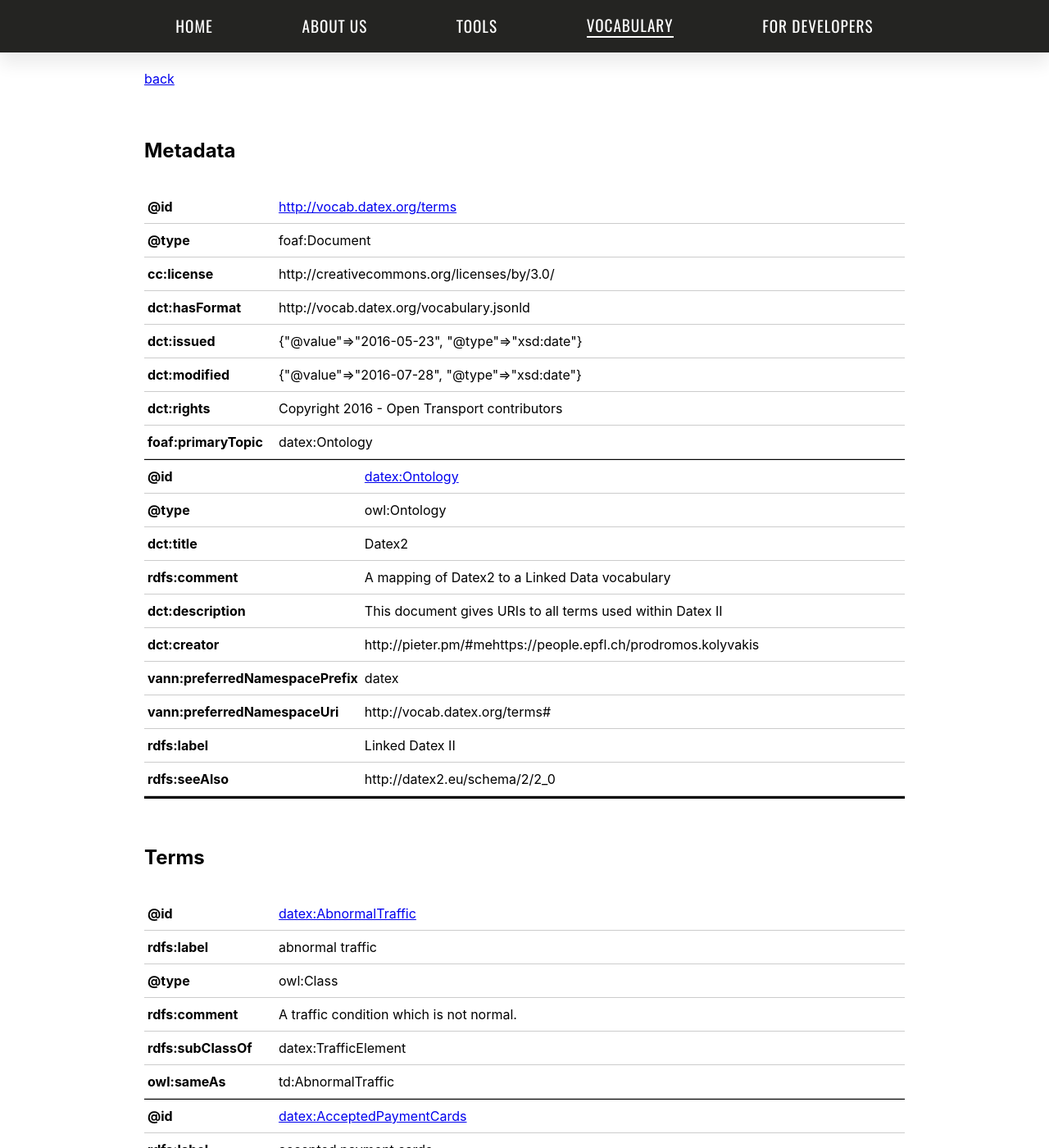
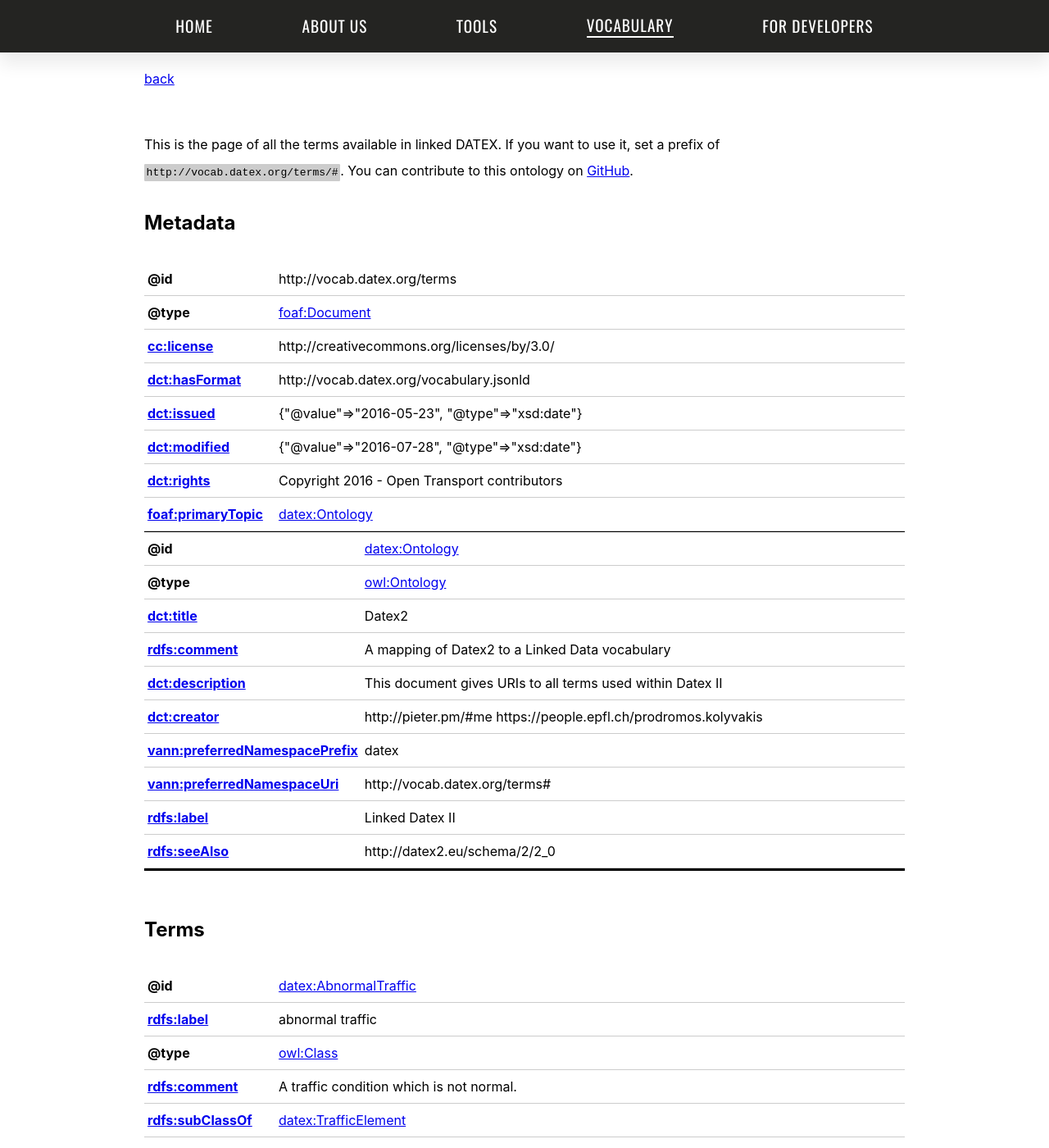
Before and after one commit to osoc16/mobylink, a Jekyll site: the page built from terms/index.html, in a window 1280 px wide and 1400 px high. Shown: the whole window at 82% size. Built offline with Jekyll 4.4.1, drawn with Linux system fonts in a browser that asks for light colours; some of the changed text lies outside the part shown.

Commit message:
add links to prefixes

```diff
--- a/terms/index.html
+++ b/terms/index.html
@@ -3,24 +3,47 @@
 ---
 
 <section class="heading">
+<p>This is the page of all the terms available in linked DATEX. If you want to use it, set a prefix of <code>http://vocab.datex.org/terms/#</code>. You can contribute to this ontology on <a href="https://github.com/oSoc16/mobylink/blob/gh-pages/_data/vocabulary.json">GitHub</a>.</p>
 <h2>Metadata</h2>
 {% for term in site.data.vocabulary['@graph'] %}
   <article id="{{term["@id"] | split: ':' | last}}" class="table-container">
     <table>
       {% for inner in term %}
       <tr>
-        <th>{{inner[0]}}</th>
+        <th>
+          {% if inner[0] contains ':' %}
+          {% for abbr in {{site.data.vocabulary['@context']}} %}
+            {% assign curr_prefix = inner[0] | split: ':' | first %}
+            {% assign curr_value = inner[0] | split: ':' | last %}
+            {% if curr_prefix contains abbr[0] %}
+              <a href="{{abbr[1]}}{{curr_value}}" title="{{curr_prefix}}">
+              {% break %}
+            {% endif %}
+          {% endfor %}
+          {% endif %}
+          {{inner[0]}}
+          {% if inner[0] contains ':' %}
+            </a>
+          {% endif %}
+        </th>
         <td>
-        {% if inner contains '@id' %}
-          <a href="#{{term["@id"] | split: ':' | last}}">
-        {% endif %}
         {% if inner[1]['@language'].size > 0 %}
           {{inner[1]['@value']}}
         {% else %}
-          {{inner[1]}}
-        {% endif %}
-        {% if inner contains '@id' %}
-          </a>
+          {% if inner[1] contains ':' %}
+          {% for abbr in {{site.data.vocabulary['@context']}} %}
+            {% assign curr_prefix = inner[1] | split: ':' | first %}
+            {% assign curr_value = inner[1] | split: ':' | last %}
+            {% if curr_prefix contains abbr[0] %}
+              <a href="{{abbr[1]}}{{curr_value}}" title="{{curr_prefix}}">
+              {% break %}
+            {% endif %}
+          {% endfor %}
+          {% endif %}
+          {{inner[1] | join: ' '}}
+          {% if inner[1] contains ':' %}
+            </a>
+          {% endif %}
         {% endif %}
         </td>
       </tr>
```
